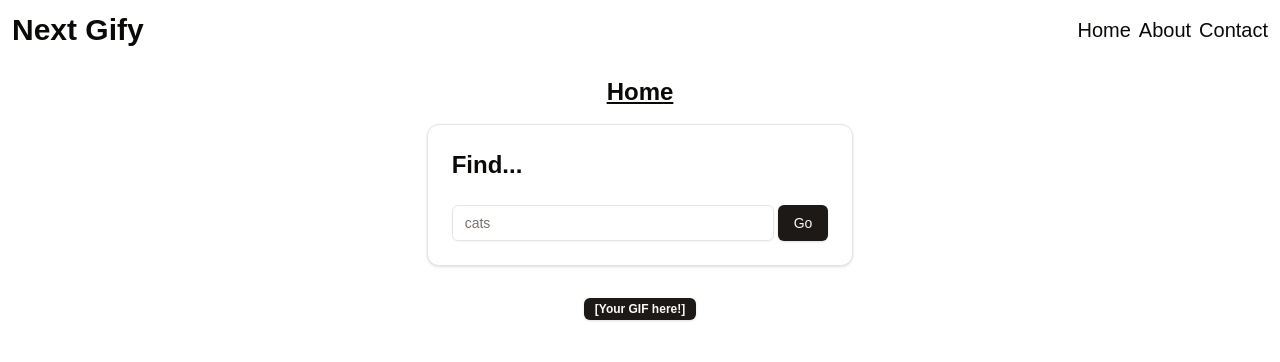
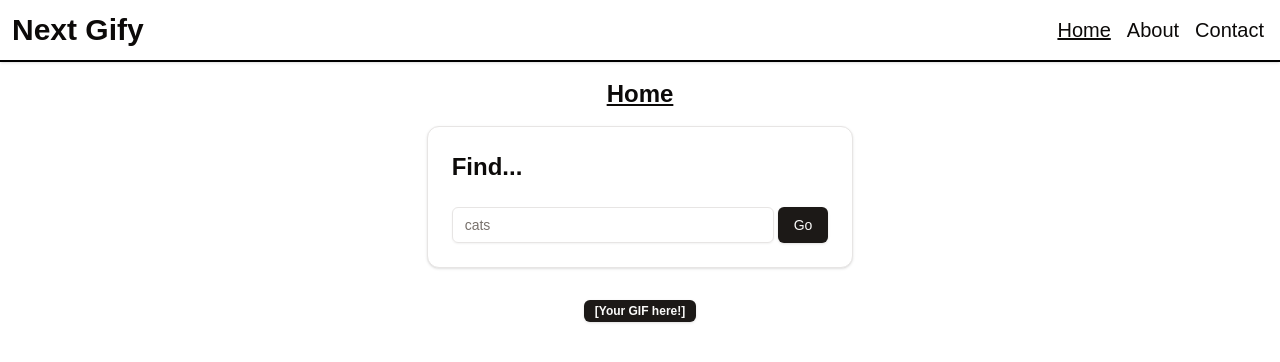
Before and after one commit to Justin-K-Ellis/next-gify, a Next.js app: page / in a window 1280 px wide. Shown: the top 362 px of the page. Built offline with nearby package versions, Linux system fonts and the light colour scheme; no server answers.

Commit message:
Add custom CSS class for navbar

```diff
--- a/src/app/globals.css
+++ b/src/app/globals.css
@@ -70,3 +70,7 @@ body {
     @apply bg-background text-foreground;
   }
 }
+
+.nav-link {
+  @apply p-1 rounded-sm hover:shadow hover:bg-secondary;
+}
--- a/src/components/custom-components/Navbar.tsx
+++ b/src/components/custom-components/Navbar.tsx
@@ -1,18 +1,35 @@
+"use client";
+
 import Link from "next/link";
+import { usePathname } from "next/navigation";
 
 export default function Navbar() {
+  const pathname = usePathname();
+
   return (
-    <nav className="flex justify-between items-center p-3 mb-4">
+    <nav className="flex justify-between items-center p-3 mb-4 border-b-2 border-black border-solid shadow">
       <div className="text-3xl font-bold">Next Gify</div>
       <div className="flex gap-2 text-xl">
-        <div>
-          <Link href="/">Home</Link>
+        <div className="nav-link">
+          <Link href="/" className={pathname === "/" ? "underline" : ""}>
+            Home
+          </Link>
         </div>
-        <div>
-          <Link href="/about">About</Link>
+        <div className="nav-link">
+          <Link
+            href="/about"
+            className={pathname === "/about" ? "underline" : ""}
+          >
+            About
+          </Link>
         </div>
-        <div>
-          <Link href="/contact">Contact</Link>
+        <div className="nav-link">
+          <Link
+            href="/contact"
+            className={pathname === "/contact" ? "underline" : ""}
+          >
+            Contact
+          </Link>
         </div>
       </div>
     </nav>
```
